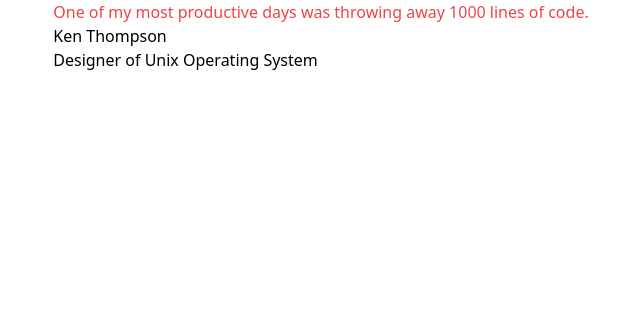
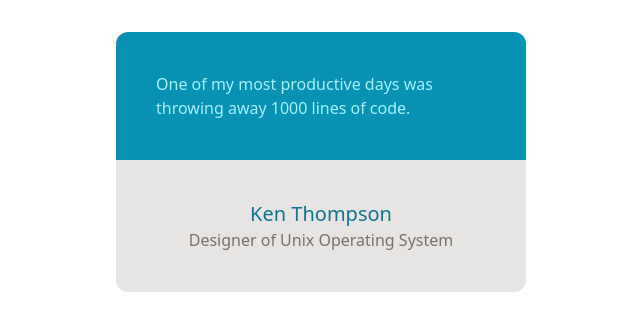
Before and after one commit to YElnadi/styling-tailwind, a React (Create React App) app: page / in a window 1280 px wide. Shown: the top 330 px of the page, without its empty margins (319-959 px from the left). Built offline with nearby package versions, Linux system fonts and the light colour scheme.

Commit message:
first box

```diff
--- a/src/QuoteBox1.js
+++ b/src/QuoteBox1.js
@@ -1,16 +1,19 @@
-import React from 'react';
+import React from "react";
 
 const QuoteBox1 = (props) => {
-    const {quote} = props
-    console.log(quote)
+  const { quote } = props;
+  console.log(quote);
   return (
-    <div>
-      <div className="text-red-500">{quote.text}</div>
-      <div>{quote.author}</div>
-      <div>{quote.bio}</div>
-
+    <div className="flex flex-col m-8 ">
+      <div className="bg-cyan-600 p-10 w-[410px] text-cyan-200 rounded-t-xl">
+        <div>{quote.text}</div>
+      </div>
+      <div className="flex flex-col items-center bg-stone-200 rounded-b-xl p-10">
+        <div className="text-xl text-cyan-700">{quote.author}</div>
+        <div className="text-stone-500">{quote.bio}</div>
+      </div>
     </div>
   );
-}
+};
 
 export default QuoteBox1;
```
